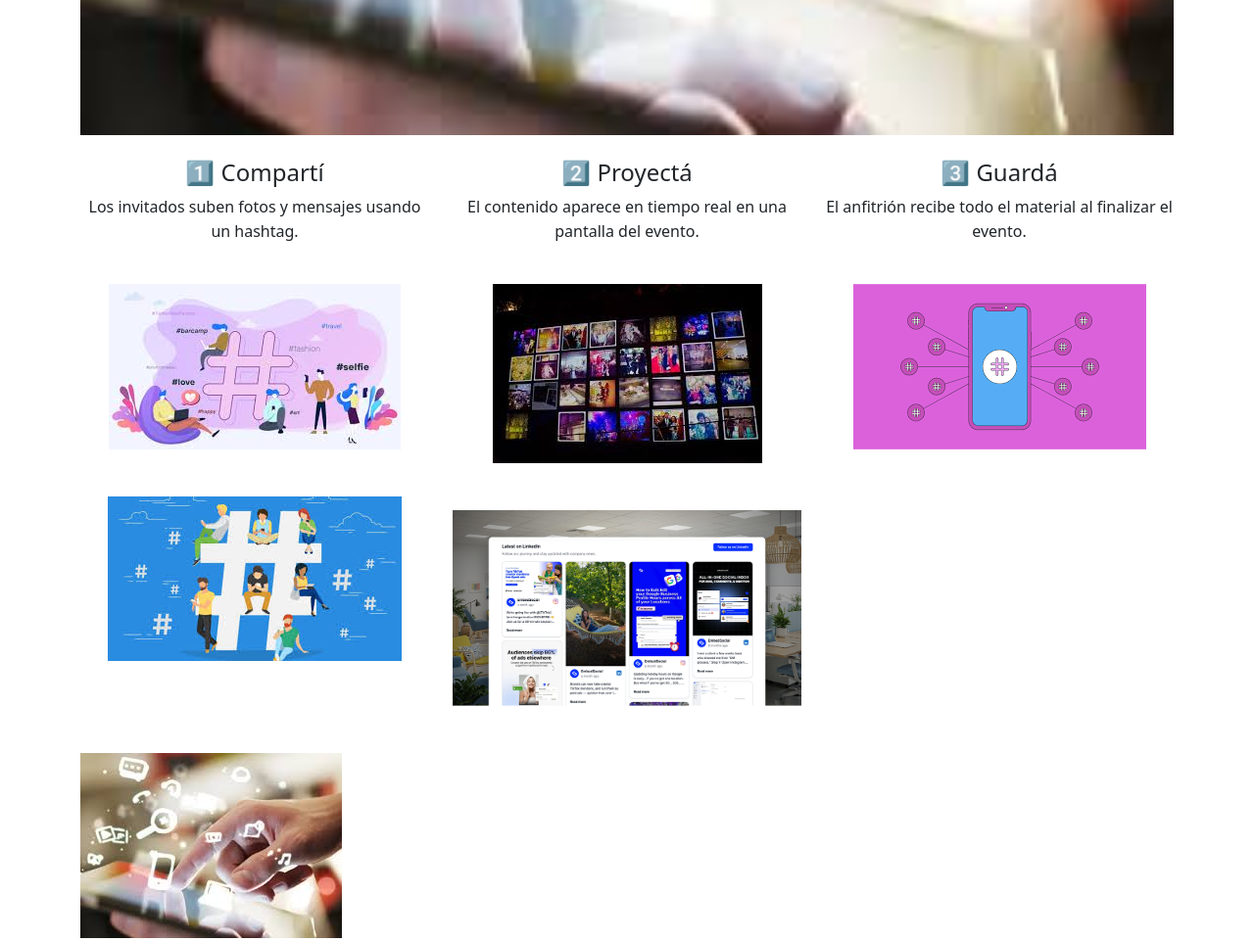
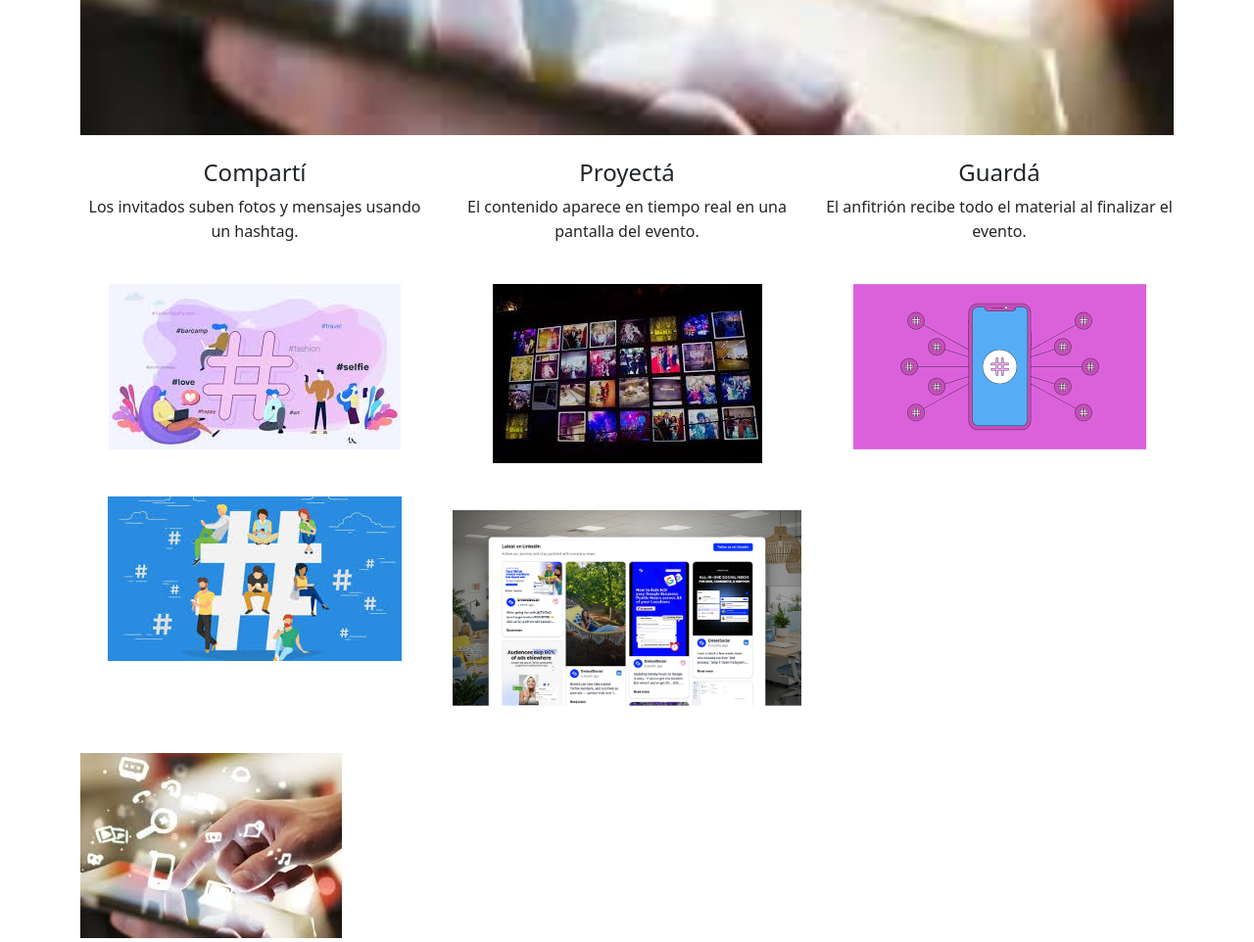
Before and after one commit to YUNJEIK/E-WALL, a website: page index.html in a window 1280 px wide. Shown: the part 1926-2888 px from the top of the page at 98% size. Drawn offline with nearby package versions, Linux system fonts and the light colour scheme.

Commit message:
modificacion estructura html

```diff
--- a/index.html
+++ b/index.html
@@ -68,7 +68,6 @@ Auditoría HTML realizada:
 </header>
 
 <main>
-
   <!-- 1️⃣ HERO -->
   <section class="hero text-center text-light d-flex align-items-center">
     <div class="container">
@@ -98,19 +97,19 @@ Auditoría HTML realizada:
     <div class="row text-center">
       <img src="img/como funciona e-wall.jpg" alt="Cómo funciona E-WALL" class="img-fluid mb-4">
     <div class="col-md-4">
-        <h4>1️⃣ Compartí</h4>
+        <h4>Compartí</h4>
         <p>Los invitados suben fotos y mensajes usando un hashtag.</p>
         <img src="img/COMPARTI- invitados suben el contenido.jpg" alt="Compartí - Invitados suben el contenido" class="img-fluid my-4">
         <img src="img/COMPARTI- invitados suben el contenido 1.jpg" alt="Compartí - Invitados suben el contenido" class="img-fluid my-4">
     </div>
       <div class="col-md-4">
-        <h4>2️⃣ Proyectá</h4>
+        <h4>Proyectá</h4>
         <p>El contenido aparece en tiempo real en una pantalla del evento.</p>
         <img src="img/ejemplo de e-wall 4.jpg" alt="Proyectá - Contenido en tiempo real" class="img-fluid my-4">
         <img src="img/ejemplo de e-wall5.jpg" alt="Proyectá - Contenido en tiempo real" class="img-fluid my-4">
       </div>
       <div class="col-md-4">
-        <h4>3️⃣ Guardá</h4>
+        <h4>Guardá</h4>
         <p>El anfitrión recibe todo el material al finalizar el evento.</p>
         <img src="img/GUARDA- todo el material.jpg" alt="Guardá - Anfitrión recibe el material" class="img-fluid my-4">
       </div>
```
